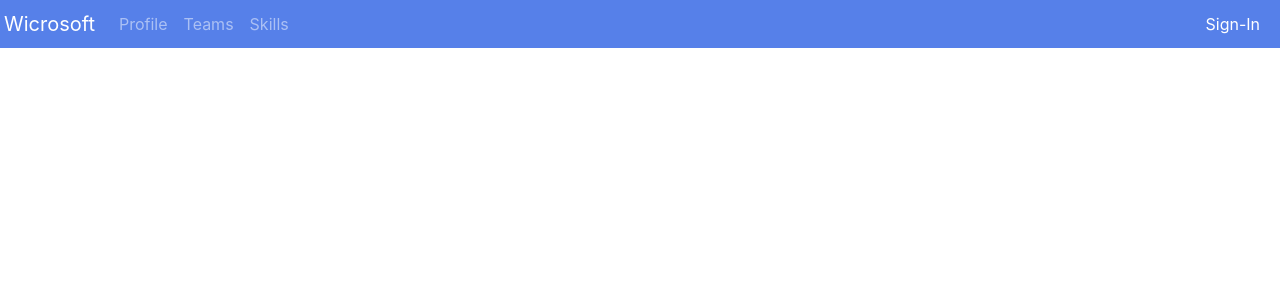
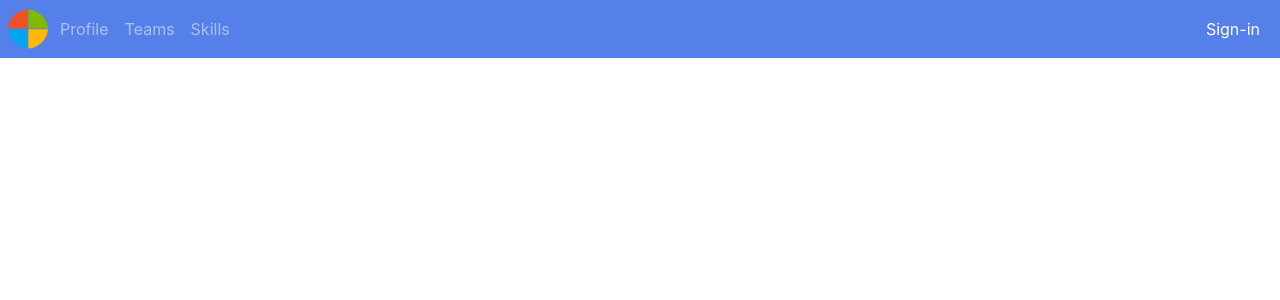
Before and after one commit to COSC481W-2022Winter/capstone-wicrosoft, a Django app: template templates/nav.html in a window 1280 px wide. Shown: the top 300 px of the page. Run offline with Django 3.2, Linux system fonts and the light colour scheme; the template is opened without the code that fills it, so the values that code supplies are empty; some libraries are stand-ins or nearby versions.

Commit message:
refactor: Added company logo to nav bar.
Replaced Wicrosoft name with the Wicrosoft logo within the
navigation bar.

```diff
--- a/templates/nav.html
+++ b/templates/nav.html
@@ -9,7 +9,9 @@
     {% block title %} {% endblock %}
 
     <nav class="navbar navbar-dark navbar-expand-lg p-1" style="background-color: #5680e9;">
-        <a class="navbar-brand" href="{% url 'profile' %}">Wicrosoft</a>
+        <a class="navbar-brand ml-1 mr-1" href="{% url 'profile' %}">
+            <img src="{% static 'images/logo/wicrosoft_logo.svg' %}" width="40" height="40" alt="">
+        </a>
         <button class="navbar-toggler" type="button" data-toggle="collapse" data-target="#navbarNavDropdown" aria-controls="navbarNavDropdown" aria-expanded="false" aria-label="Toggle navigation">
             <span class="navbar-toggler-icon"></span>
         </button>
@@ -76,9 +78,13 @@
             </ul>
 
                     {% if user.is_authenticated %}
-                        <a class="nav-link text-white ml-auto pl-0" href="{% url 'logout' %}">Sign-Out</a>
+                        <a class="nav-link text-white ml-auto pl-0" href="{% url 'logout' %}">
+                            Sign-out
+                        </a>
                     {% else %}
-                        <a class="nav-link text-white ml-auto pl-0" href="{% url 'login' %}">Sign-In</a>
+                        <a class="nav-link text-white ml-auto pl-0" href="{% url 'login' %}">
+                            Sign-in
+                        </a>
                     {% endif %}
         </div>
     </nav>
```
